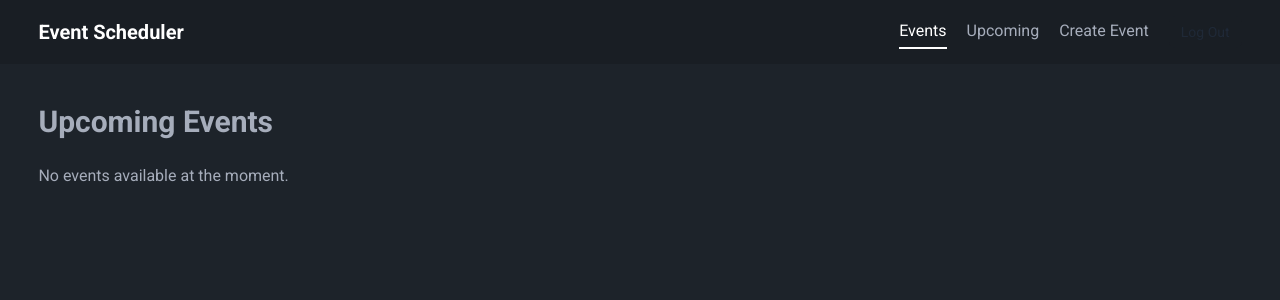
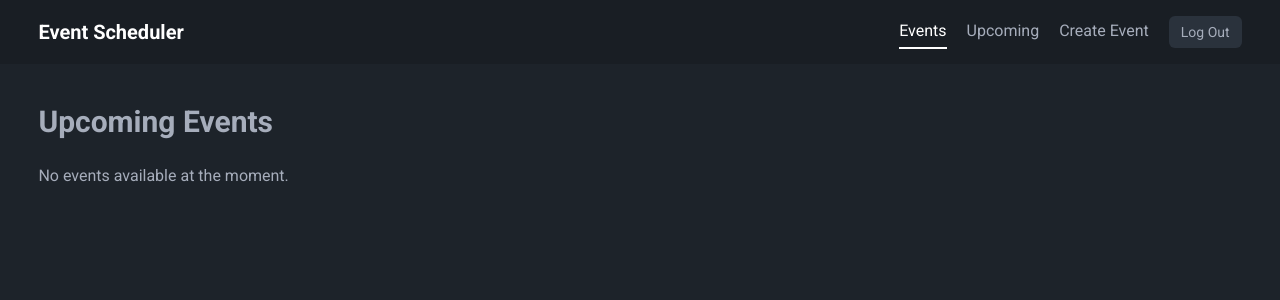
Before and after one commit to twanakhudhur/eventscheduler, a React (Vite) app: page / in a window 1280 px wide. Shown: the top 300 px of the page. Built offline with nearby package versions, Linux system fonts and the light colour scheme; sample sign-in values are in the browser's storage.

Commit message:
edit Logout btn

```diff
--- a/src/components/Navbar.jsx
+++ b/src/components/Navbar.jsx
@@ -69,7 +69,7 @@ export const Navbar = () => {
             {token ? (
               <button
                 onClick={logout}
-                className="bg-base-200 text-gray-800 px-3 py-1.5 text-sm rounded-md hover:scale-105 "
+                className="bg-neutral text-base-content px-3 py-1.5 text-sm rounded-md hover:text-white"
               >
                 Log Out
               </button>
--- a/src/components/Sidebar.jsx
+++ b/src/components/Sidebar.jsx
@@ -16,7 +16,7 @@ export const Sidebar = () => {
 
   const logout = () => {
     handleLogout();
-    closeSidebar()
+    closeSidebar();
     navigate("/");
   };
 
@@ -43,7 +43,7 @@ export const Sidebar = () => {
         {token ? (
           <button
             onClick={logout}
-            className="p-4 bg-gray-800 text-white hover:bg-neutral rounded-md capitalize mt-auto"
+            className="p-4 bg-neutral text-base-content hover:text-white rounded-md capitalize mt-auto"
           >
             Log Out
           </button>
```
Also changed, not shown: src/Pages/HomePage.jsx (+4 -6 lines).
